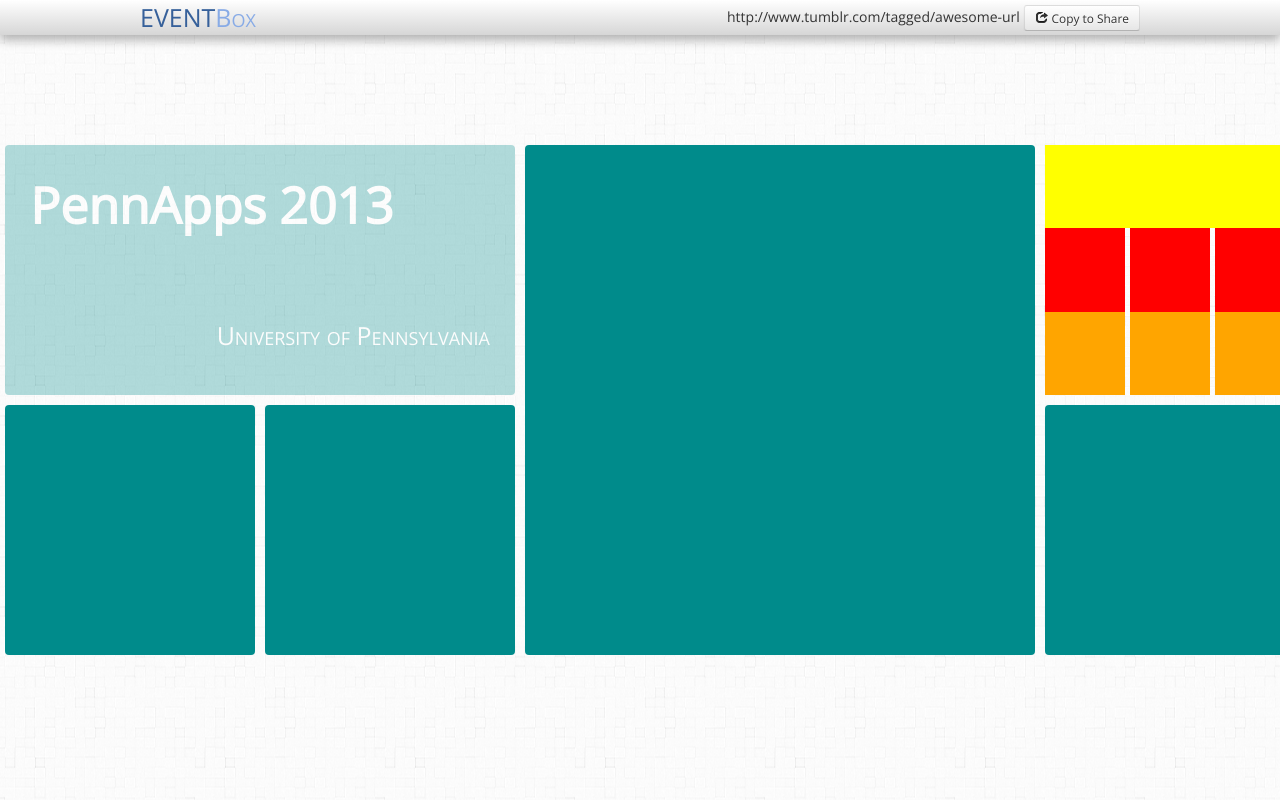
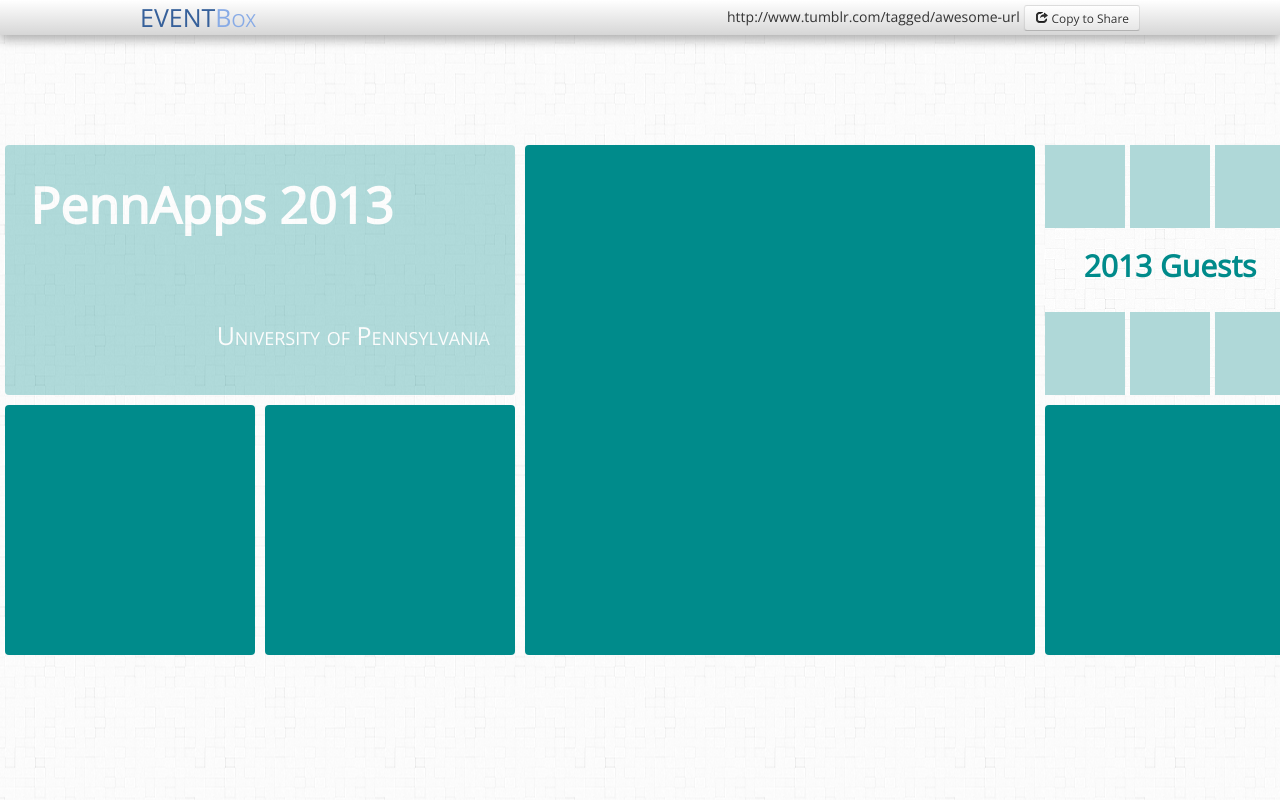
Before and after one commit to Nearei/EventBox, a plain HTML site: page public/event.html in a window 1280 px wide. Drawn offline with nearby package versions, Linux system fonts and the light colour scheme; some packages are replaced by stand-ins of ours.

Commit message:
almost finished up the attendance card of event

```diff
--- a/public/event.html
+++ b/public/event.html
@@ -93,6 +93,22 @@
 			right:0;
 			width:250px;
 			height:250px;
+		}
+		#event-attendance .row-fluid {
+			width:inherit;
+			height:33.3333%;
+		}
+		#event-attendance .row-fluid div {
+			background-color:#AFD8D8;
+			height:100%;
+		}
+		#event-attendance-count {
+			background-image:url('/img/event_background.png');
+			color:#008B8B;
+			font-weight:bold;
+			text-align:center;
+			font-size:30px;
+			padding-top:27.5px;
 		}
 		.event-card {
 			background-color:#008B8B;
@@ -193,18 +209,20 @@
 						    <li data-row="1" data-col="5" data-sizex="1" data-sizey="1">
 						    	<div class="event-card" style="background-image:url(/img/event_background.png)">
 						    		<div id="event-attendance">
-						    			<div class="row-fluid" style="width:inherit;height:33.3333%">
-						    				<div class="span12" style="background-color:yellow;height:100%;"></div>
+						    			<div class="row-fluid">
+						    				<div class="span4"></div>
+						    				<div class="span4"></div>
+						    				<div class="span4"></div>
 						    			</div>
-						    			<div class="row-fluid" style="width:inherit;height:33.3333%">
-						    				<div class="span4 offset0" style="background-color:red;height:100%;"></div>
-						    				<div class="span4 offset0" style="background-color:red;height:100%;"></div>
-						    				<div class="span4 offset0" style="background-color:red;height:100%;"></div>
+						    			<div class="row-fluid">
+						    				<div class="span12" style="background-image:url(/img/event_background.png)">
+						    					<div id="event-attendance-count">2013 Guests</div>
+						    				</div>
 						    			</div>
-						    			<div class="row-fluid" style="width:inherit;height:33.3333%">
-						    				<div class="span4 offset0" style="background-color:orange;height:100%;"></div>
-						    				<div class="span4 offset0" style="background-color:orange;height:100%;"></div>
-						    				<div class="span4 offset0" style="background-color:orange;height:100%;"></div>
+						    			<div class="row-fluid">
+						    				<div class="span4"></div>
+						    				<div class="span4"></div>
+						    				<div class="span4"></div>
 						    			</div>
 						    		</div>
 									<a href="#attendance-modal" role="button" class="btn" data-toggle="modal">
```
